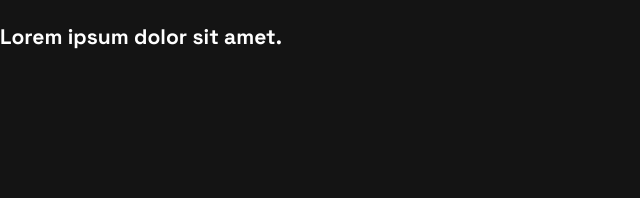
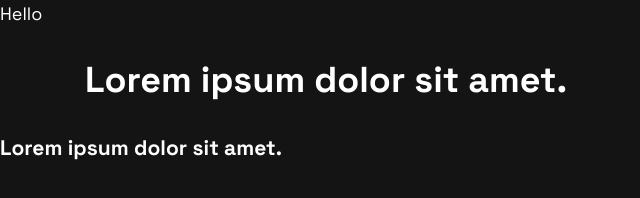
Before and after one commit to gmandroroshe/Front-end-Projects-HTML-CSS-and-JavaScript, a plain HTML site: page portfolio 1/index.html in a window 1280 px wide. Shown: the whole page, without its empty margins (0-640 px from the left). Drawn offline with Linux system fonts and the light colour scheme.

Commit message:
Add global styles

```diff
--- a/portfolio 1/index.html
+++ b/portfolio 1/index.html
@@ -11,6 +11,26 @@
 
 </head>
 <body>
+
+    <!-- header -->
+    <header class="header">
+        Hello
+    </header>
+    <!-- main -->
+    <main class="main">
+        <div class="wrapper">
+            <h1>Lorem ipsum dolor sit amet.</h1>
+
+        </div>
+    </main>
+    <!-- footer -->
+    <footer class="footer">
+
+    </footer>
+
+
+
+
     <h3>Lorem ipsum dolor sit amet.</h3>
 </body>
 </html>
--- a/portfolio 1/style.css
+++ b/portfolio 1/style.css
@@ -38,3 +38,16 @@ html {
     font-size: var(--fs-18);
     line-height: 1.56;
   }
+
+  .wrapper {
+    width: calc(100% - 2rem) ;
+    max-width: var(--container);
+    margin-inline: auto;
+  }
+
+  /* 600px */
+  @media (min-width: 37.5em) {
+    .wrapper {
+      width: calc(100% - 3.75rem);
+    }
+  }
```
